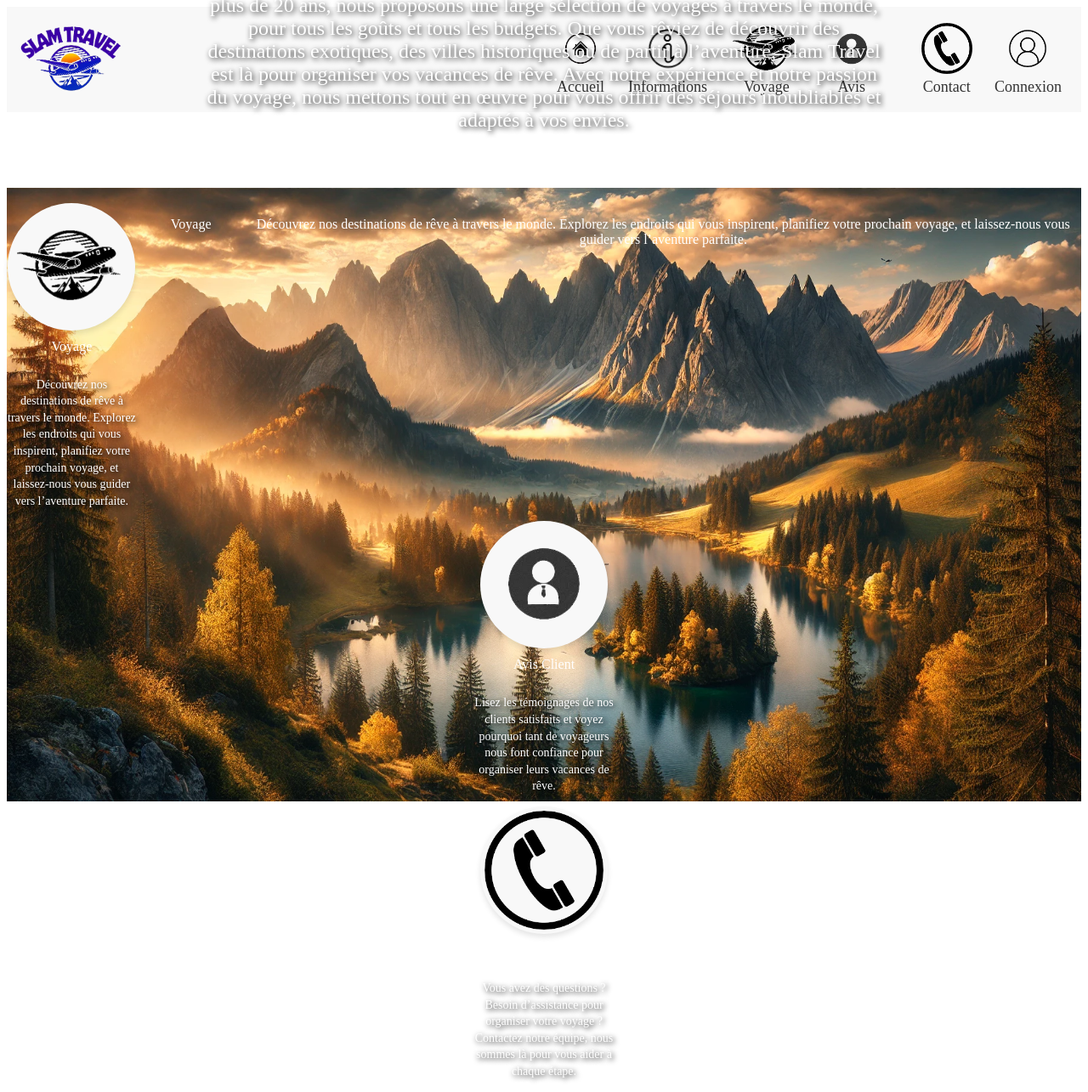
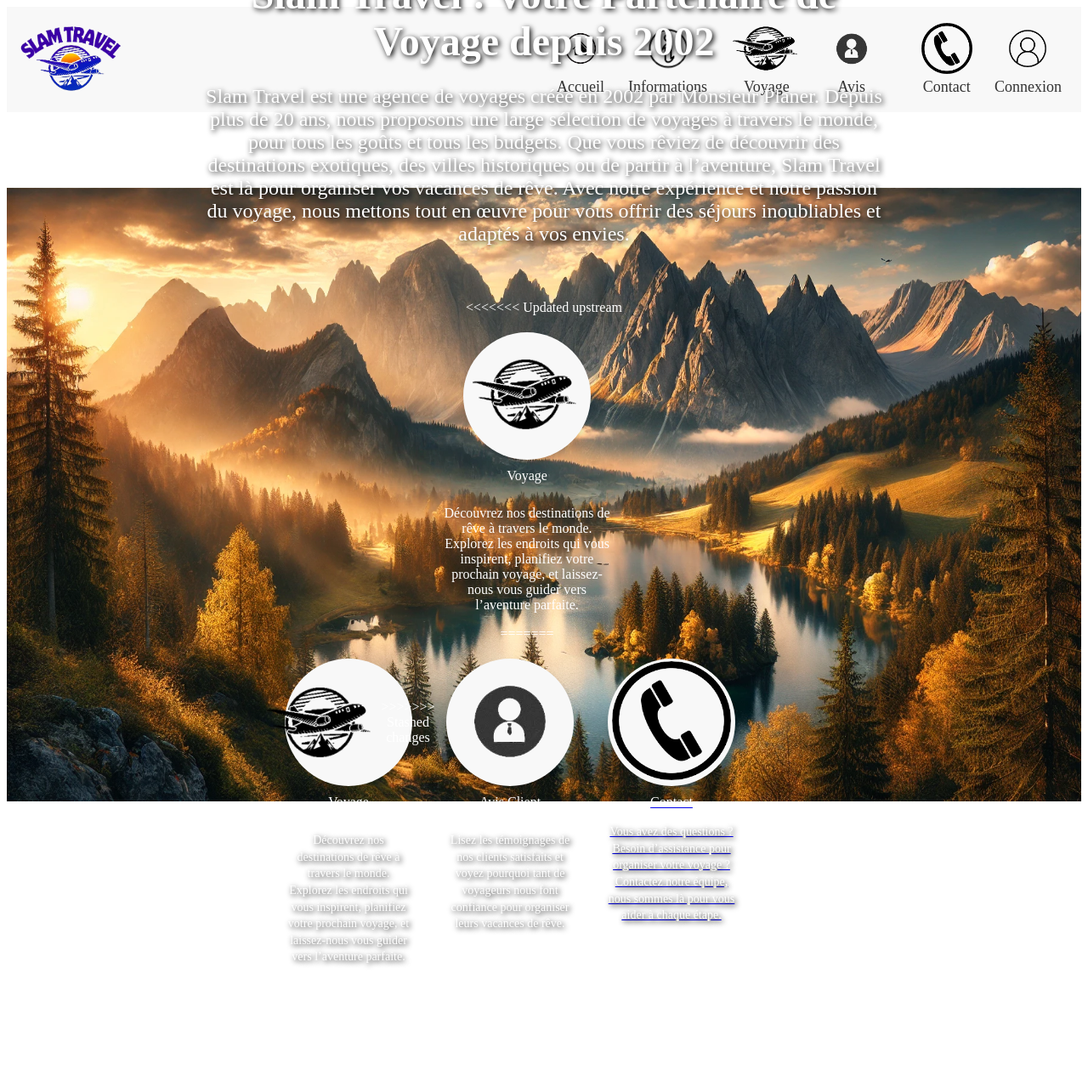
Before and after one commit to Plabou102/AP-1---Comeleon-G1, a Symfony app: template AP-1---Comeleon-G1-dev/symfony/slam_travel_site/templates/accueil/index.html.twig in a window 1280 px wide. Shown: the whole page at 85% size. After the commit the page ends 1137 px from the top, so only its background shows below. Run offline with Twig, Linux system fonts and the light colour scheme; the template is opened without the code that fills it, so the values that code supplies are empty; some libraries are stand-ins or nearby versions.

Commit message:
Auto stash before merge of "dev" and "origin/dev"

```diff
--- a/AP-1---Comeleon-G1-dev/symfony/slam_travel_site/templates/accueil/index.html.twig
+++ b/AP-1---Comeleon-G1-dev/symfony/slam_travel_site/templates/accueil/index.html.twig
@@ -161,6 +161,7 @@
         <p>Slam Travel est une agence de voyages créée en 2002 par Monsieur Planer. Depuis plus de 20 ans, nous proposons une large sélection de voyages à travers le monde, pour tous les goûts et tous les budgets. Que vous rêviez de découvrir des destinations exotiques, des villes historiques ou de partir à l’aventure, Slam Travel est là pour organiser vos vacances de rêve. Avec notre expérience et notre passion du voyage, nous mettons tout en œuvre pour vous offrir des séjours inoubliables et adaptés à vos envies.</p>
     </div>
 
+<<<<<<< Updated upstream
 
         <div class="button-section">
 
@@ -172,6 +173,13 @@
                 </div>
                 <p>Voyage</p>
                 <p>Découvrez nos destinations de rêve à travers le monde. Explorez les endroits qui vous inspirent, planifiez votre prochain voyage, et laissez-nous vous guider vers l’aventure parfaite.</p>
+=======
+    <div class="button-section">
+        <div class="button-container">
+            <div class="round-button">
+
+                <img src="{{ asset('images/voyage.png') }}" alt="Voyage">
+>>>>>>> Stashed changes
             </div>
             <p>Voyage</p>
             <p>Découvrez nos destinations de rêve à travers le monde. Explorez les endroits qui vous inspirent, planifiez votre prochain voyage, et laissez-nous vous guider vers l’aventure parfaite.</p>
@@ -189,6 +197,7 @@
 
         <div class="button-container">
             <div class="round-button">
+             <a href="{{ path('contact') }}">
                 <img src="{{ asset('images/contact.png') }}" alt="Contact">
             </div>
             <p>Contact</p>
```
